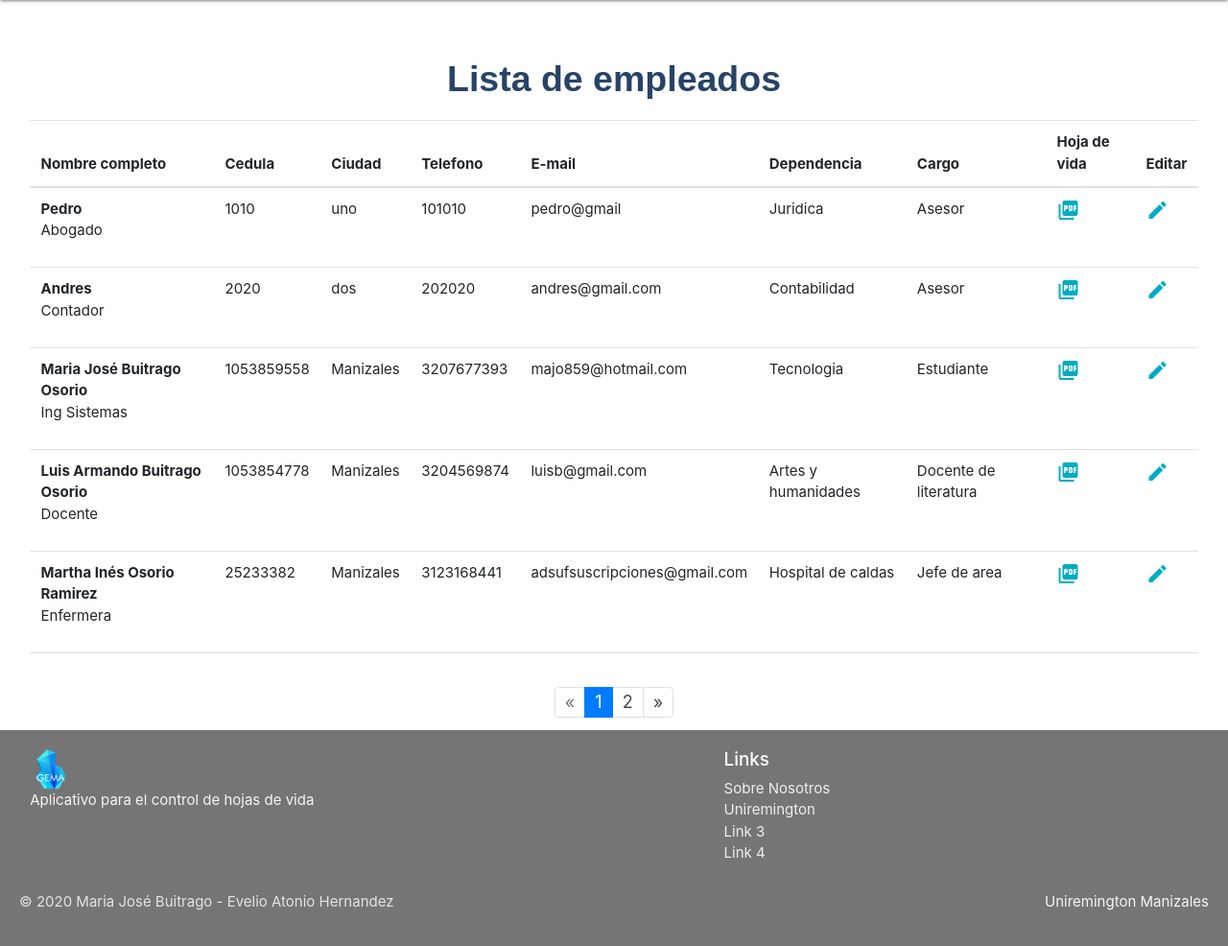
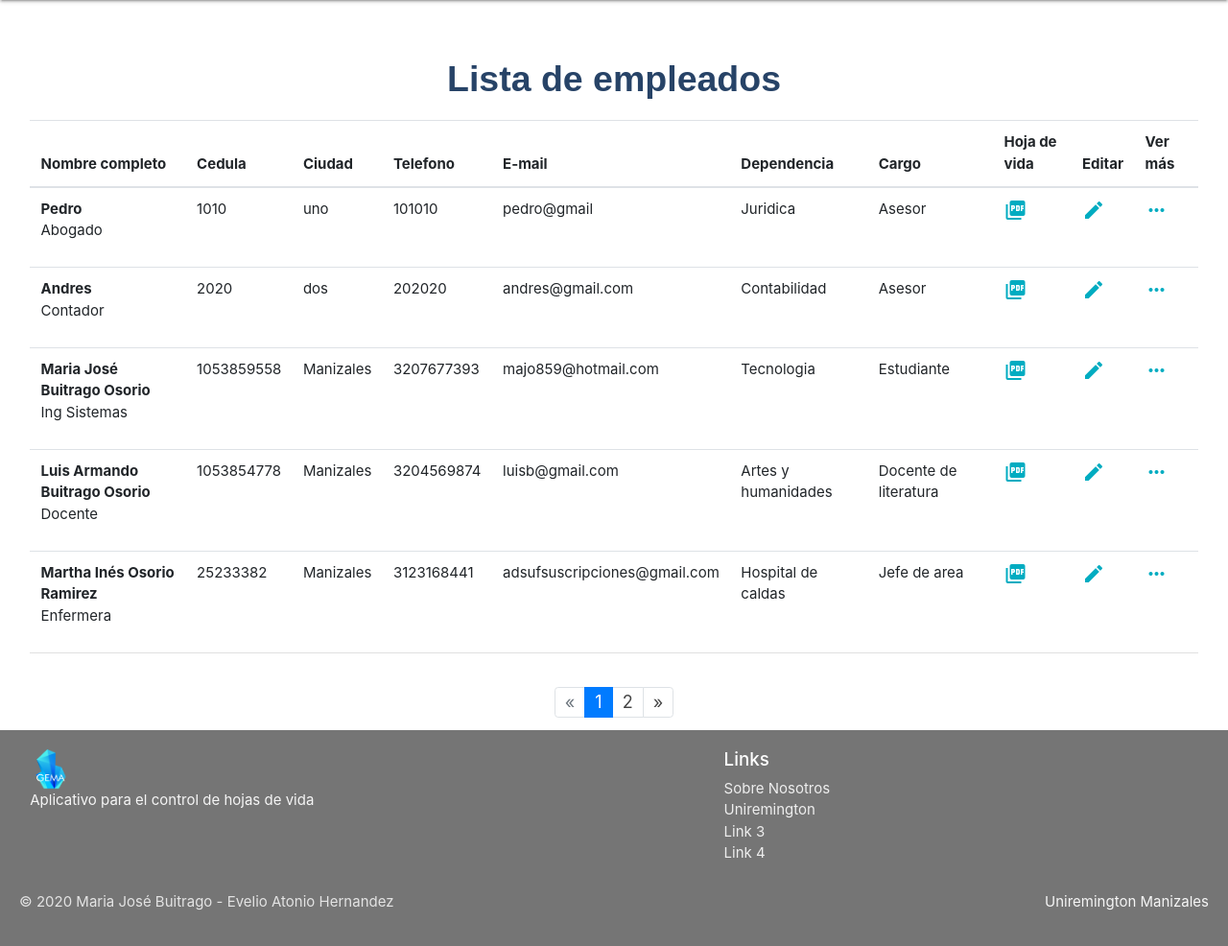
Before and after one commit to eveleo51/hvida, a Django app: page /listcontact/ in a window 1280 px wide. Shown: the part 64-1050 px from the top of the page at 96% size. Run offline with Django 3.2, Linux system fonts and the light colour scheme; a user stored in the database is signed in; data comes from the database, SQL or seed files in the repository; both versions use the stored data as it was after the commit; some libraries are stand-ins or nearby versions.

Commit message:
ajstes lista de empleados

```diff
--- a/templates/auth/contact_list.html
+++ b/templates/auth/contact_list.html
@@ -33,6 +33,7 @@
                                     <th>Cargo</th>
                                     <th>Hoja de vida</th>
                                     <th>Editar</th>
+                                    <th>Ver más</th>
                                 </tr>
                             </thead>
                             <tbody>
@@ -53,6 +54,11 @@
                                         <td>
                                             <a href="{% url 'editar' data.id %}">
                                                 <i class="material-icons">create</i>
+                                            </a>
+                                        </td>
+                                        <td>
+                                            <a href="">
+                                                <i class="material-icons">more_horiz</i>
                                             </a>
                                         </td>
                                     </tr>
```
Also changed, not shown: db.sqlite3.
